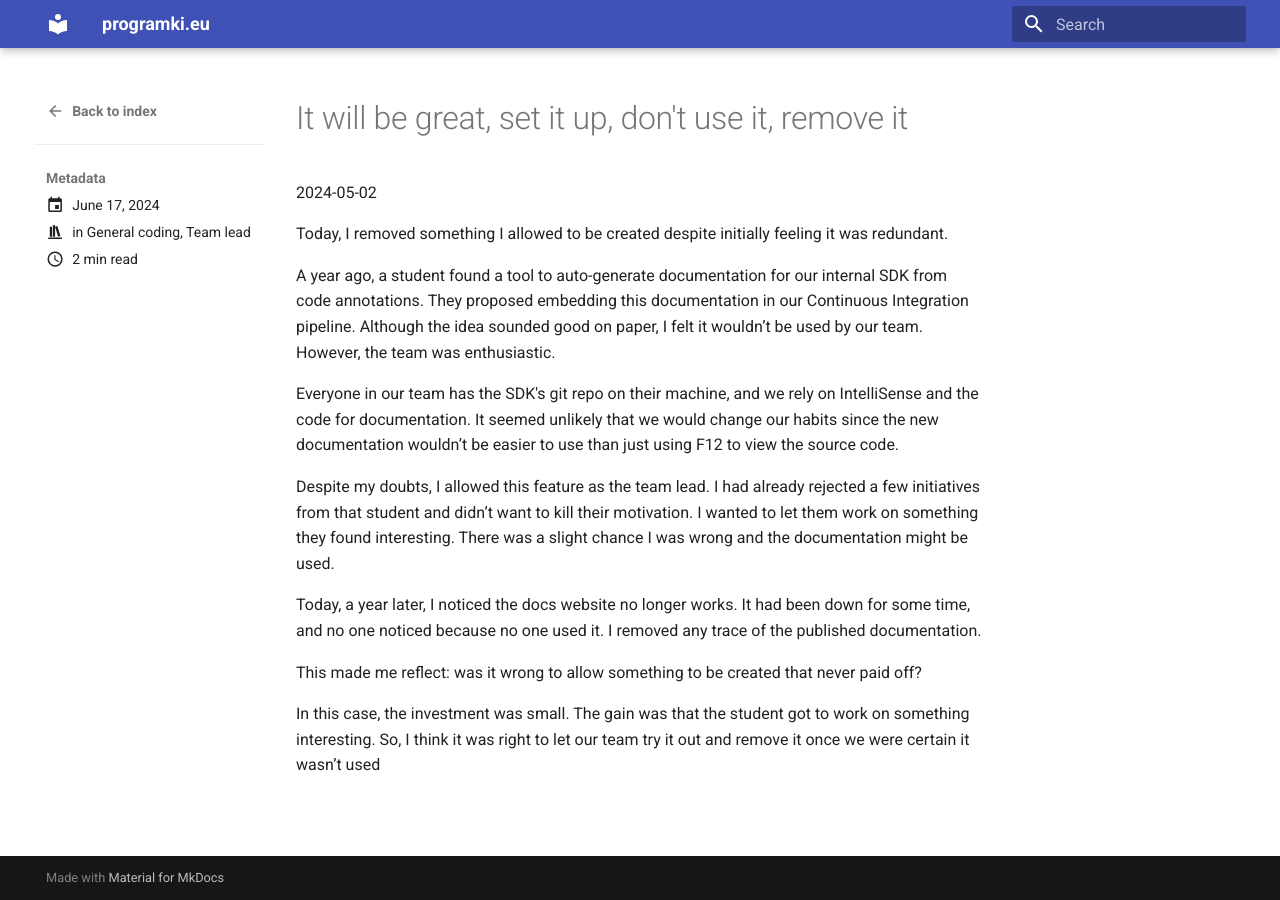
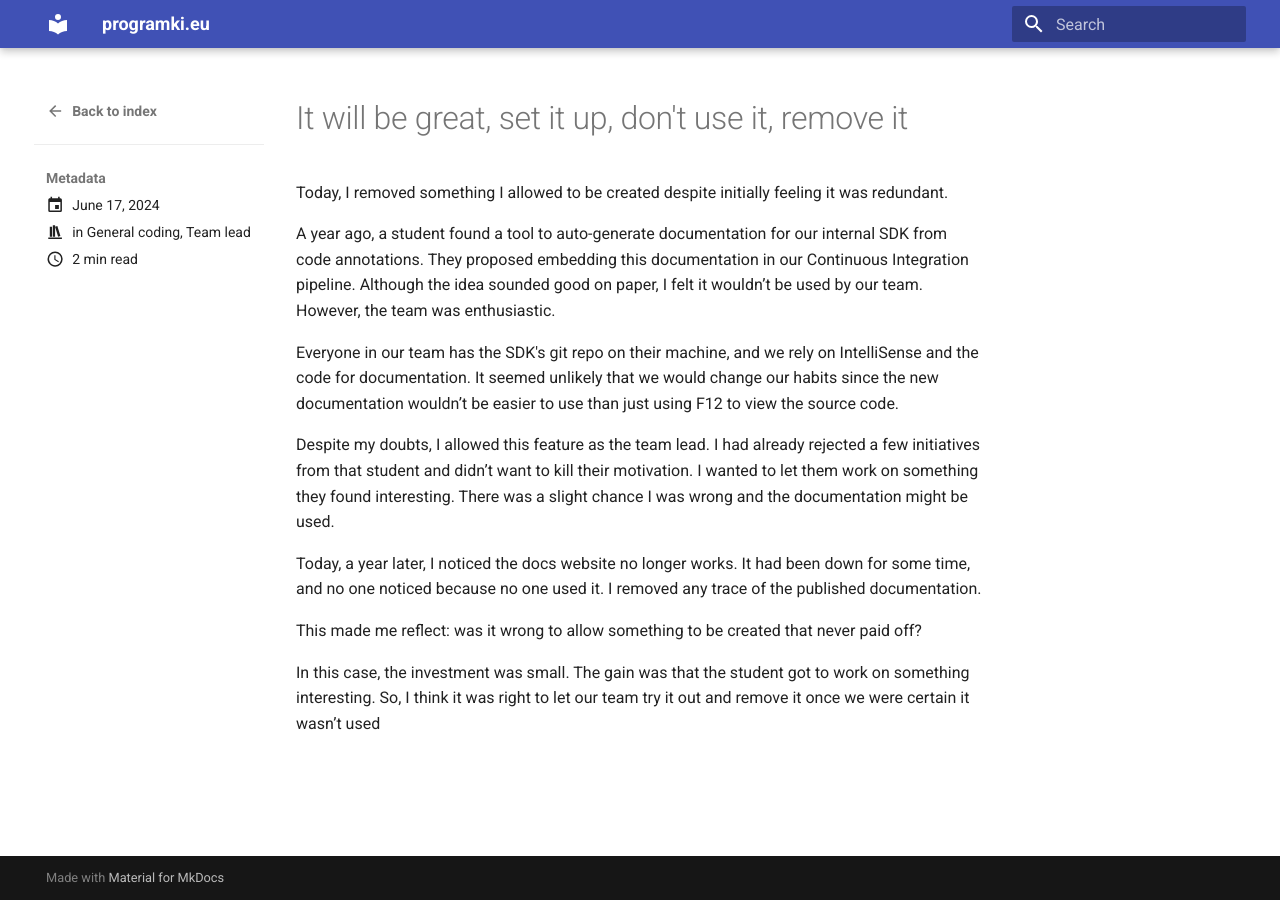
Before and after one commit to inwenis/blog, an MkDocs documentation site: the page built from docs/posts/post06.md, in a window 1280 px wide. Built offline with MkDocs 1.6.1 and Material for MkDocs 9.7.7, drawn with Linux system fonts in a browser that asks for light colours.

Commit message:
redundant

```diff
--- a/docs/posts/post06.md
+++ b/docs/posts/post06.md
@@ -7,8 +7,6 @@ categories:
 ---
 
 # It will be great, set it up, don't use it, remove it
-
-2024-05-02
 
 Today, I removed something I allowed to be created despite initially feeling it was redundant.
 
```
